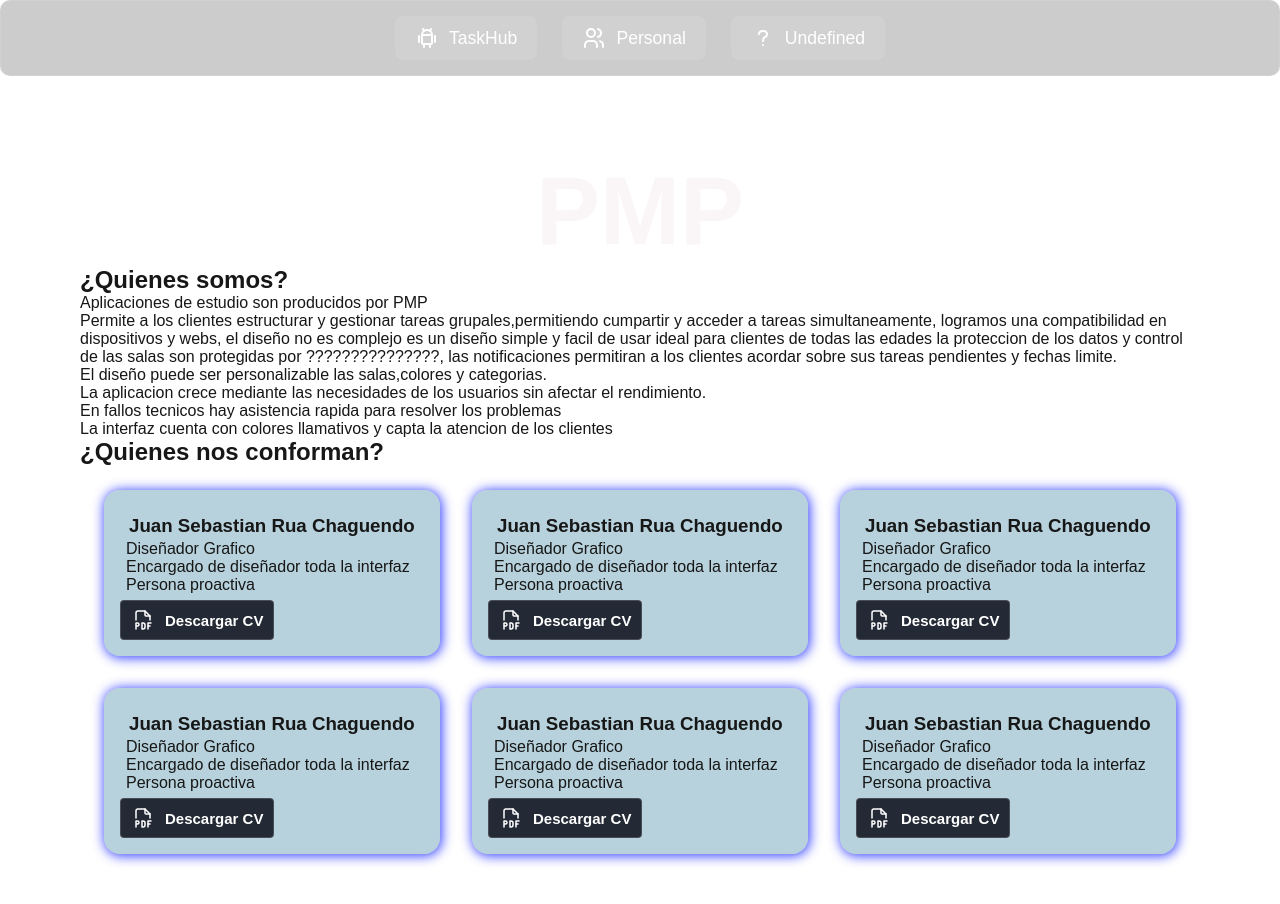
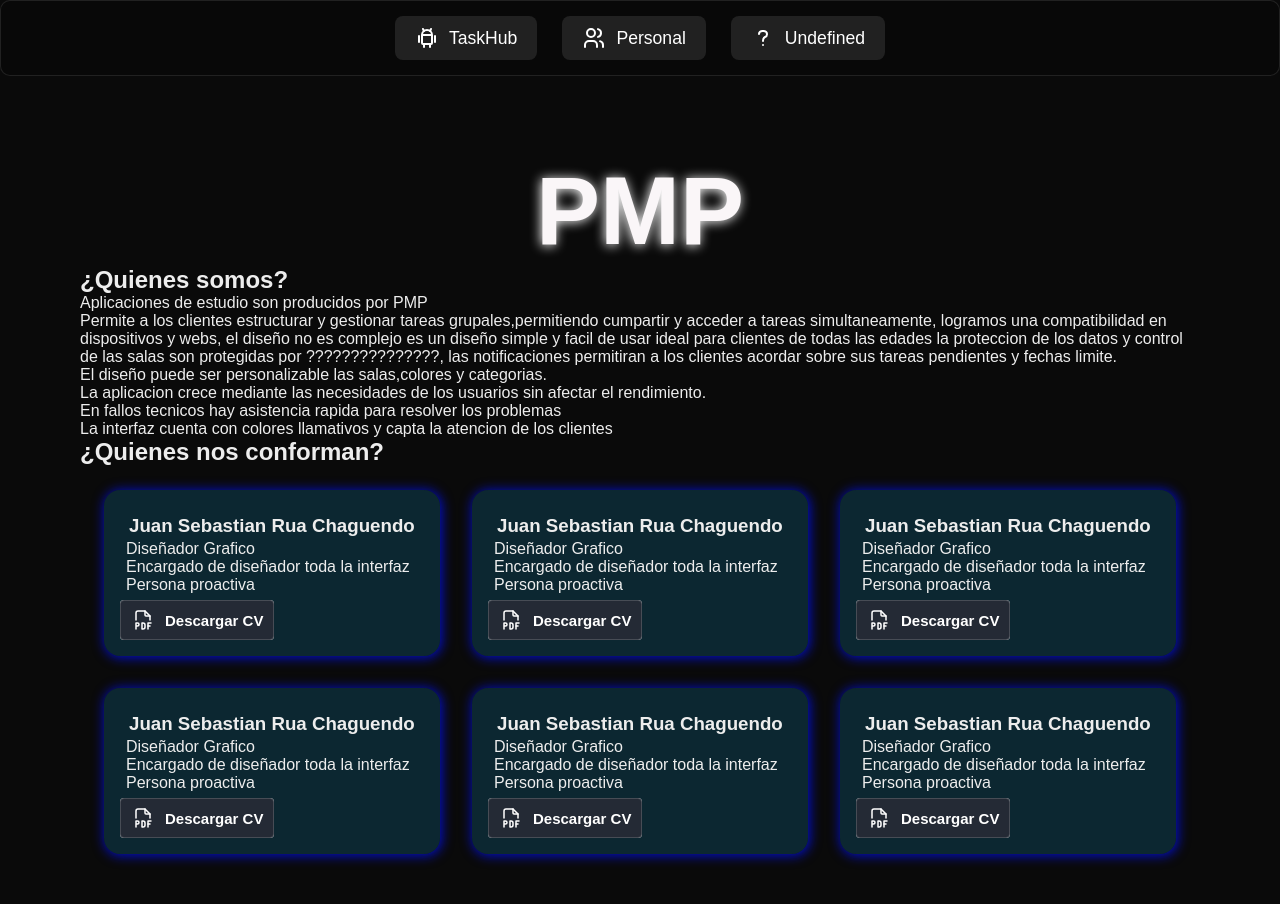
Before and after one commit to microproyects/pmp-web, a Next.js app: page /home in a window 1280 px wide. Shown: the top 904 px of the page. Built offline with nearby package versions, Linux system fonts and the light colour scheme.

Commit message:
fix again

```diff
--- a/src/app/globals.css
+++ b/src/app/globals.css
@@ -1,6 +1,6 @@
 :root {
   --background: #ffffff;
-  --foreground: #171717;
+  --foreground: #ff0000;
 }
 
 @media (prefers-color-scheme: dark) {
@@ -9,7 +9,12 @@
     --foreground: #ededed;
   }
 }
-
+@media (prefers-color-scheme: light) {
+  :root {
+    --background: #0a0a0a;
+    --foreground: #ededed;
+  }
+}
 html,
 body {
   max-width: 100vw;
--- a/src/app/login/page.module.css
+++ b/src/app/login/page.module.css
@@ -17,7 +17,21 @@
   font-family: var(--font-geist-sans);
 }
 
+@media (prefers-color-scheme: dark) {
+  .page {
+    --gray-rgb: 255, 255, 255;
+    --gray-alpha-200: rgba(var(--gray-rgb), 0.145);
+    --gray-alpha-100: rgba(var(--gray-rgb), 0.06);
 
+    --button-primary-hover: #ccc;
+    --button-secondary-hover: #1a1a1a;
+  }
+}
+@media (prefers-color-scheme: light) {
+  .page {
+
+  }
+}
 
 .main {
   display: flex;
@@ -229,7 +243,7 @@
 }
 
 
-/* Enable hover only on non-touch devices */
+
 @media (hover: hover) and (pointer: fine) {
   a.primary:hover {
     background: var(--button-primary-hover);
```
